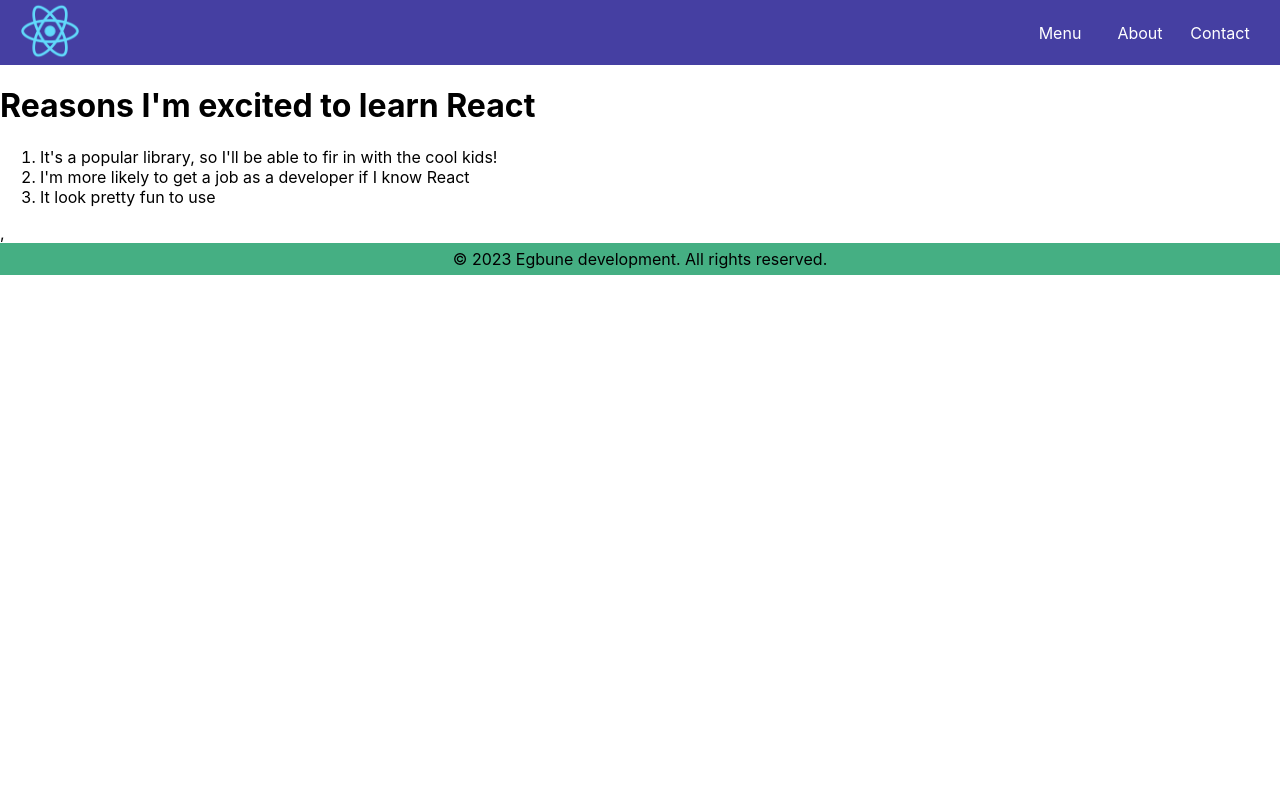
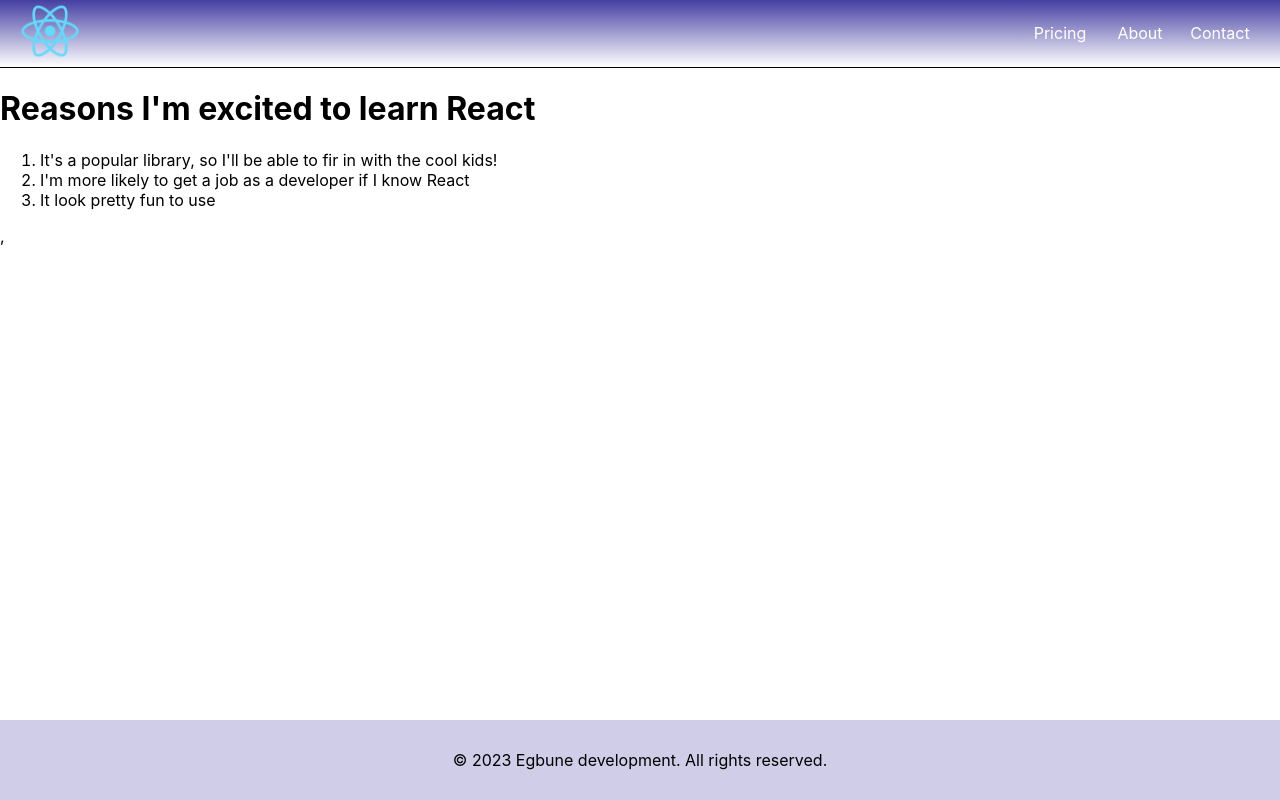
Before and after one commit to jegbune/my-React-app, a React (Create React App) app: page / in a window 1280 px wide. Built offline with nearby package versions, Linux system fonts and the light colour scheme.

Commit message:
React lesson on UI design

```diff
--- a/src/App.css
+++ b/src/App.css
@@ -56,8 +56,10 @@
   height: 65px;
   padding-left: 20px;
   padding-right: 20px;
-  background: #453fa2;
-  border: 0px 0px 1px 0px solid black;
+  background-image: #453fa2;
+  background-image: linear-gradient(#453fa2, #fff);
+  padding-bottom: 2px;
+  border-bottom: 1px solid #000;
 }
 nav > img {
   width: 60px;
@@ -83,11 +85,12 @@ nav > img {
 }
 
 footer {
-  background: #45af83;
+  background: #463fa242;
   display: flex;
   justify-content: center;
   align-items: center;
-  position: static;
-  height: 2rem;
+  position: absolute;
+  width: 100%;
+  height: 5rem;
   bottom: 0px;
 }
--- a/src/App.js
+++ b/src/App.js
@@ -11,7 +11,7 @@ function MainContent() {
       <img src="./logo512.png"  alt='logo' />
       </nav>
        <ul className='nav-list'>
-          <li>Menu</li>
+          <li>Pricing</li>
           <li>About</li>
           <li>Contact</li>
         </ul>
```
